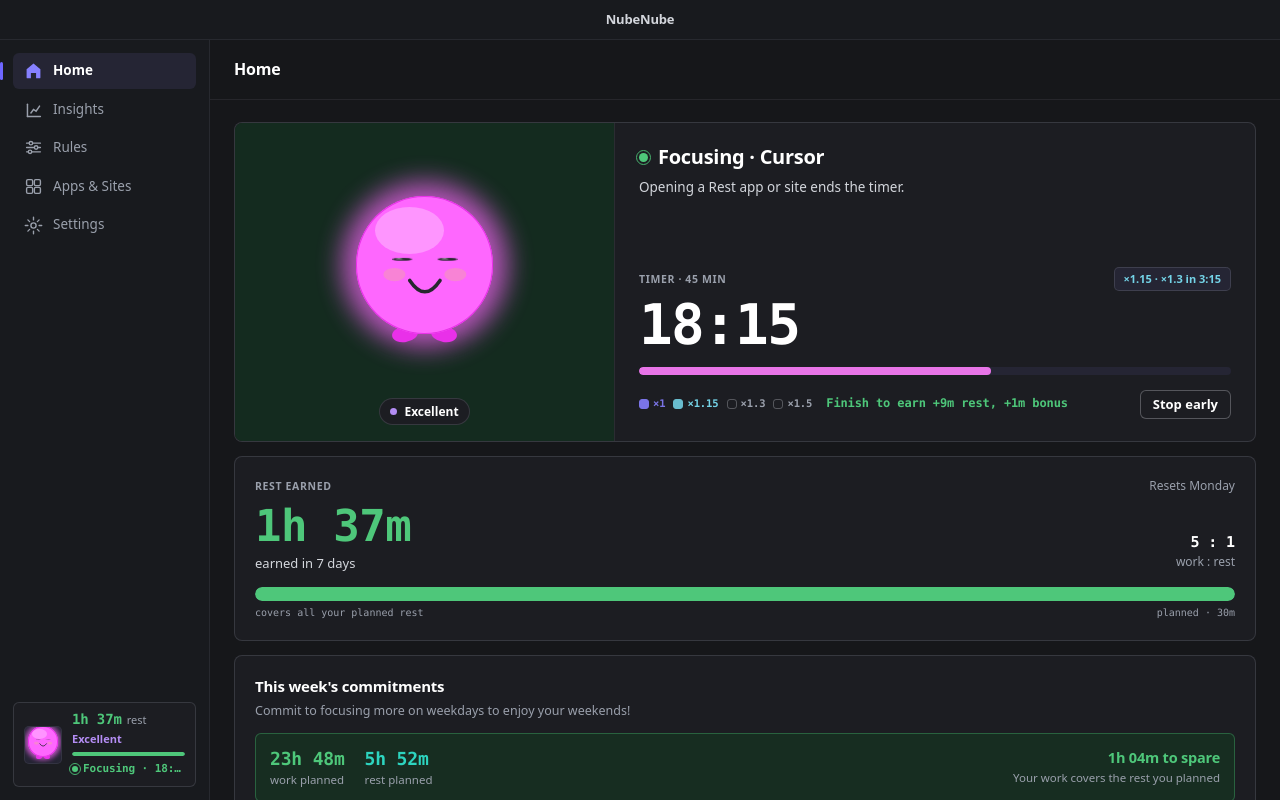
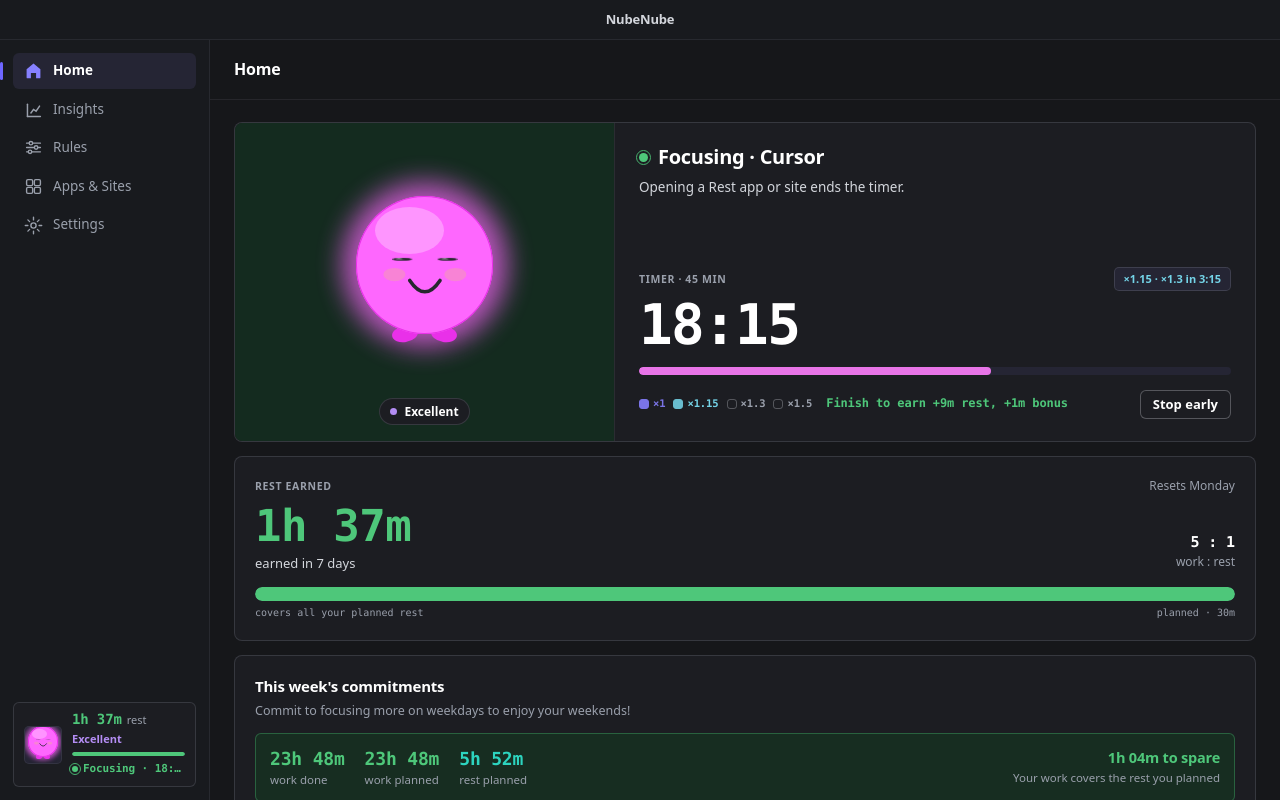
Before and after one commit to algebananazzzzz/nubenube, a React (Vite) app: page / in a window 1280 px wide. Built offline with nearby package versions, Linux system fonts and the light colour scheme.

Commit message:
feat(home): show work done this week in the commitments

```diff
--- a/src/pages/Home.tsx
+++ b/src/pages/Home.tsx
@@ -178,6 +178,7 @@ function WeekPlanner() {
   const earnOf = (i: number) => (i < today ? f.week[i].earned : focusOf(i) / s.ratio + (focusOf(i) ? s.targetBonusMin * 60 : 0))
   const cum = f.week.map((_, i) => earnOf(i) - restOf(i)).reduce<number[]>((acc, v) => (acc.push((acc.length ? acc[acc.length - 1] : 0) + v), acc), [])
   const plannedFocus = f.week.reduce((a, d, i) => a + (i < today ? d.focus : Math.max(focusOf(i), i === today ? d.focus : 0)), 0)
+  const workDone = f.week.reduce((a, d) => a + d.focus, 0)
   const end = cum[6], plannedRest = f.week.reduce((a, _, i) => a + restOf(i), 0)
 
   const commit = (i: number, kind: Draft['kind'], v: number) => {
@@ -225,6 +226,7 @@ function WeekPlanner() {
     <Card pad={20}>
       <Section sub="Commit to focusing more on weekdays to enjoy your weekends!">This week's commitments</Section>
       <div style={{ display: 'flex', alignItems: 'center', gap: 20, flexWrap: 'wrap', padding: '12px 14px', borderRadius: 'var(--r-md)', background: end >= 0 ? 'var(--success-surface)' : 'var(--critical-surface)', border: `1px solid ${end >= 0 ? 'var(--success-border)' : 'var(--critical-border)'}`, marginBottom: 16 }}>
+        <div><div className="nn-num" style={{ fontSize: 18, color: PL_FOCUS }}>{fmtHM(workDone)}</div><div style={{ fontSize: 11.5, color: 'var(--faint)' }}>work done</div></div>
         <div><div className="nn-num" style={{ fontSize: 18, color: PL_FOCUS }}>{fmtHM(plannedFocus)}</div><div style={{ fontSize: 11.5, color: 'var(--faint)' }}>work planned</div></div>
         <div><div className="nn-num" style={{ fontSize: 18, color: PL_REST }}>{fmtHM(plannedRest)}</div><div style={{ fontSize: 11.5, color: 'var(--faint)' }}>rest planned</div></div>
         <span style={{ flex: 1 }} />
```
